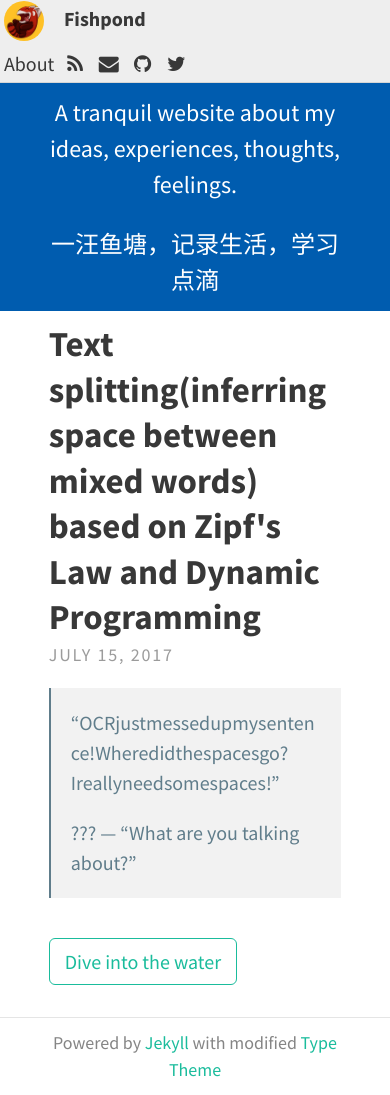
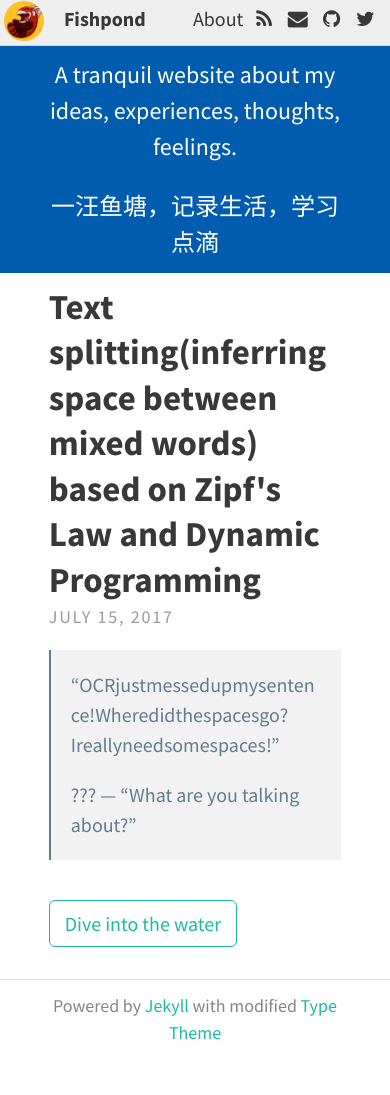
Before and after one commit to tiddler/tiddler.github.io, a Jekyll site: the page built from index.html, in a window 390 px wide. Built offline with Jekyll 4.4.1, drawn with Linux system fonts in a browser that asks for light colours; nearby versions of some CDN libraries; the list of posts is cut into pages by our own code; after the commit the page ends 1057 px from its top, so only the background shows below that.

Commit message:
set header to be responsive

```diff
--- a/_sass/includes/_header.scss
+++ b/_sass/includes/_header.scss
@@ -43,10 +43,10 @@
     @media (max-width: 1100px) {
       ul {
         display: inline-block;
-        float: left;
-        padding-top: $padding-small;
+        float: right;
+        // padding-top: $padding-small;
         text-align: left;
-        width: 100%;
+        // width: 100%;
       }
     }
   }
```
